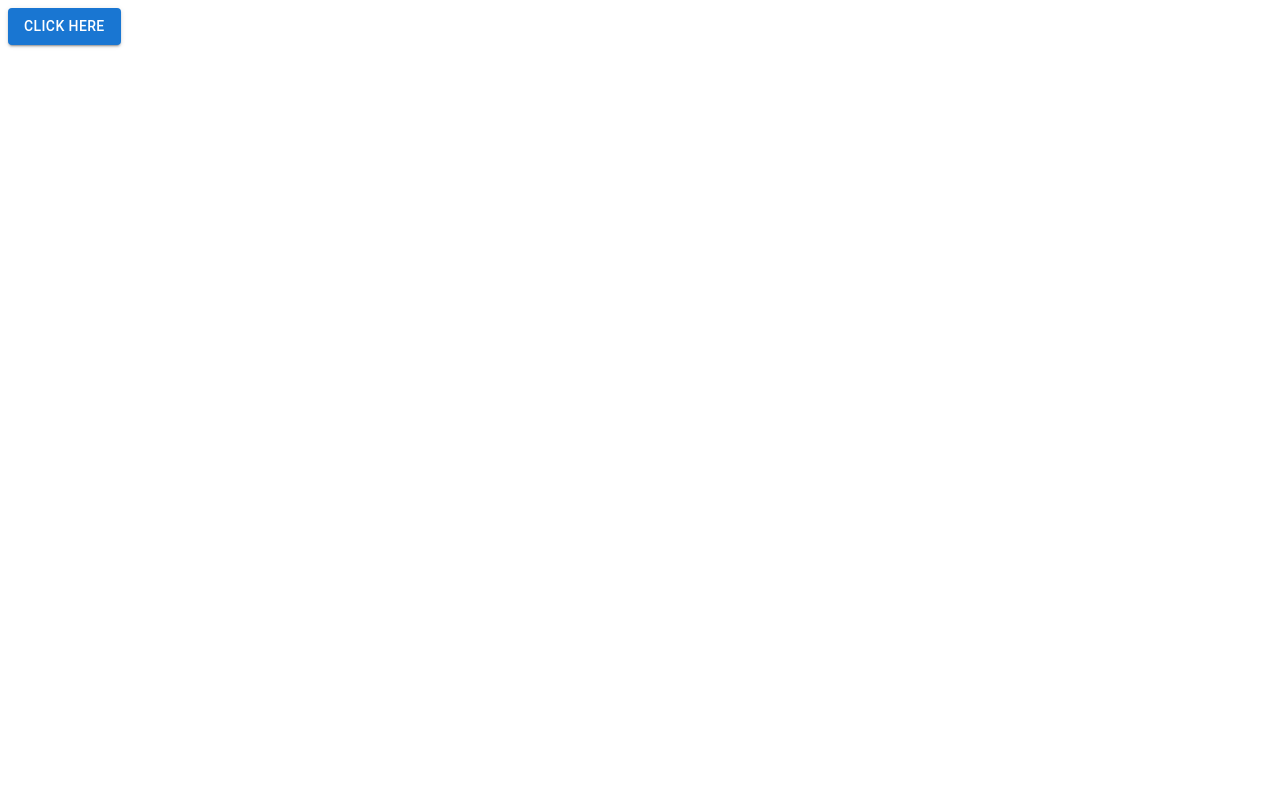
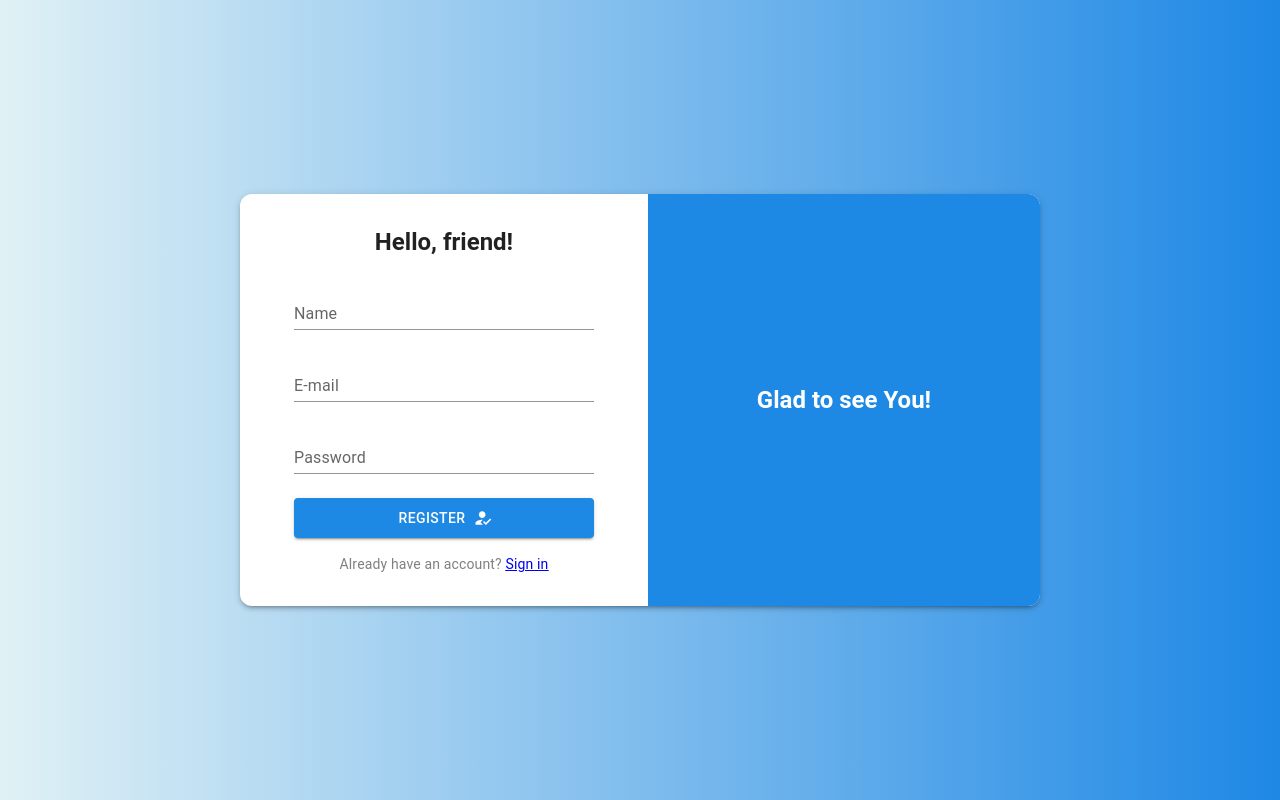
Before and after one commit to prajwal-web/Dev-Connect-FrontEnd, a React (Vite) app: page / in a window 1280 px wide. Built offline with nearby package versions, Linux system fonts and the light colour scheme.

Commit message:
feat: created LoginRegister Page

```diff
--- a/package.json
+++ b/package.json
@@ -13,10 +13,13 @@
   "dependencies": {
     "@emotion/react": "^11.14.0",
     "@emotion/styled": "^11.14.0",
+    "@mui/icons-material": "^6.4.7",
     "@mui/material": "^6.4.7",
     "@mui/styled-engine-sc": "^6.4.6",
     "react": "^19.0.0",
+    "react-cookie": "^7.2.2",
     "react-dom": "^19.0.0",
+    "react-router": "^7.3.0",
     "styled-components": "^6.1.15"
   },
   "devDependencies": {
--- a/src/App.tsx
+++ b/src/App.tsx
@@ -1,10 +1,18 @@
-import { Button } from '@mui/material';
+import { CssBaseline } from '@mui/material';
+// import { ThemeProvider } from '@mui/material/styles';
+// import { darkTheme } from './theme/AppTheme';
+import { BrowserRouter } from 'react-router';
+import AppRouter from './router/AppRouter';
 
 function App() {
   return (
     <>
-      {/* https://dev-connect-service.onrender.com/ */}
-      <Button variant="contained">click here</Button>
+      {/* <ThemeProvider theme={darkTheme}> */}
+      <CssBaseline />
+      <BrowserRouter>
+        <AppRouter />
+      </BrowserRouter>
+      {/* </ThemeProvider> */}
     </>
   );
 }
--- a/src/main.tsx
+++ b/src/main.tsx
@@ -1,9 +1,12 @@
 import { StrictMode } from 'react';
 import { createRoot } from 'react-dom/client';
 import App from './App.tsx';
+import { CookiesProvider } from 'react-cookie';
 
 createRoot(document.getElementById('root')!).render(
   <StrictMode>
-    <App />
+    <CookiesProvider>
+      <App />
+    </CookiesProvider>
   </StrictMode>
 );
--- /dev/null
+++ b/src/pages/LoginPage.tsx
@@ -0,0 +1,105 @@
+import { Box, Typography, TextField, Button } from '@mui/material';
+import LoginIcon from '@mui/icons-material/Login';
+import { Link } from 'react-router';
+
+const LoginPage = () => {
+  return (
+    <Box
+      sx={{
+        display: 'flex',
+        justifyContent: 'center',
+        alignItems: 'center',
+        minHeight: '100vh',
+        background: 'linear-gradient(to right, #1e3c72, rgb(213, 106, 240))',
+        width: '100%',
+        margin: 0,
+        padding: 0
+      }}
+    >
+      <Box
+        sx={{
+          width: { xs: '90%', sm: '80%', md: '60%', lg: 800 },
+          bgcolor: 'white',
+          p: { xs: 2, sm: 4 },
+          borderRadius: 2,
+          boxShadow: 3,
+          textAlign: 'center',
+          display: 'flex',
+          flexDirection: { xs: 'column', sm: 'row' },
+          gap: { xs: 2, sm: 20 }
+        }}
+      >
+        <Box
+          component="img"
+          sx={{
+            height: { xs: 100, sm: 150, lg: 250 },
+            width: { xs: 100, sm: 150, lg: 250 },
+            borderRadius: '50%',
+            mb: { xs: 3, sm: 0, lg: 8 },
+            mt: { sm: 8 },
+            mx: 'auto'
+          }}
+          alt="Login Icon"
+          src="https://thumbs.dreamstime.com/z/login-icon-button-vector-illustration-isolated-white-background-126999474.jpg"
+        />
+        <Box
+          display="flex"
+          flexDirection="column"
+          sx={{
+            justifyContent: 'center',
+            alignItems: 'center',
+            width: '100%',
+            mt: { xs: 2, sm: 0 }
+          }}
+        >
+          <Typography variant="h5" fontWeight="bold" gutterBottom>
+            User Login
+          </Typography>
+          <TextField
+            margin="normal"
+            variant="standard"
+            label="Email ID"
+            type="email"
+            sx={{
+              width: { xs: '80%', sm: 200, lg: 300 },
+              borderRadius: '10px',
+              mx: 'auto'
+            }}
+          />
+          <TextField
+            margin="normal"
+            variant="standard"
+            label="Password"
+            type="password"
+            sx={{
+              width: { xs: '80%', sm: 200, lg: 300 },
+              borderRadius: '10px',
+              mx: 'auto'
+            }}
+          />
+          <Button
+            variant="contained"
+            color="success"
+            sx={{
+              mt: 2,
+              py: 1,
+              width: { xs: '80%', sm: 200, lg: 300 },
+              mx: 'auto'
+            }}
+            endIcon={<LoginIcon />}
+          >
+            Login
+          </Button>
+          <Typography variant="body2" sx={{ mt: 2, color: 'gray' }}>
+            Dont have account?
+            <a href="#" style={{ marginLeft: 3 }}>
+              <Link to="/">Register Here </Link>
+            </a>
+          </Typography>
+        </Box>
+      </Box>
+    </Box>
+  );
+};
+
+export default LoginPage;
--- /dev/null
+++ b/src/pages/RegisterPage.tsx
@@ -0,0 +1,109 @@
+import { Box, Typography, TextField, Button } from '@mui/material';
+import HowToRegIcon from '@mui/icons-material/HowToReg';
+import { Link } from 'react-router';
+
+const RegisterPage = () => {
+  return (
+    <Box
+      sx={{
+        display: 'flex',
+        justifyContent: 'center',
+        alignItems: 'center',
+        minHeight: '100vh',
+        background: 'linear-gradient(to right,rgb(224, 241, 245), #1e88e5)'
+      }}
+    >
+      <Box
+        sx={{
+          width: { xs: '90%', sm: '80%', md: '60%', lg: 800 },
+          display: 'flex',
+          bgcolor: 'white',
+          borderRadius: 3,
+          boxShadow: 3,
+          overflow: 'hidden'
+        }}
+      >
+        <Box
+          sx={{
+            flex: 1,
+            p: 4,
+            textAlign: 'center'
+          }}
+        >
+          <Typography variant="h5" fontWeight="bold" gutterBottom>
+            Hello, friend!
+          </Typography>
+          <TextField
+            fullWidth
+            margin="normal"
+            variant="standard"
+            label="Name"
+            sx={{
+              width: { xs: 150, sm: 200, lg: 300 },
+              borderRadius: '10px',
+              mx: 'auto'
+            }}
+          />
+          <TextField
+            fullWidth
+            margin="normal"
+            variant="standard"
+            label="E-mail"
+            type="email"
+            sx={{
+              width: { xs: 150, sm: 200, lg: 300 },
+              borderRadius: '10px',
+              mx: 'auto'
+            }}
+          />
+          <TextField
+            fullWidth
+            margin="normal"
+            variant="standard"
+            label="Password"
+            type="password"
+            sx={{
+              width: { xs: 150, sm: 200, lg: 300 },
+              borderRadius: '10px',
+              mx: 'auto'
+            }}
+          />
+
+          <Button
+            fullWidth
+            variant="contained"
+            endIcon={<HowToRegIcon color="inherit" />}
+            sx={{ mt: 2, py: 1, bgcolor: '#1e88e5', width: { sm: 200, lg: 300 } }}
+          >
+            Register
+          </Button>
+          <Typography variant="body2" sx={{ mt: 2, color: 'gray' }}>
+            Already have an account?{' '}
+            <a href="#">
+              <Link to="/login">Sign in </Link>
+            </a>
+          </Typography>
+        </Box>
+
+        <Box
+          sx={{
+            flex: 1,
+            bgcolor: '#1e88e5',
+            color: 'white',
+            display: 'flex',
+            flexDirection: 'column',
+            justifyContent: 'center',
+            alignItems: 'center',
+            p: 3
+          }}
+        >
+          <Typography variant="h5" fontWeight="bold">
+            Glad to see You!
+          </Typography>
+        </Box>
+      </Box>
+    </Box>
+  );
+};
+
+export default RegisterPage;
--- /dev/null
+++ b/src/router/AppRouter.tsx
@@ -0,0 +1,16 @@
+import { Route, Routes } from 'react-router';
+import RegisterPage from '../pages/RegisterPage';
+import LoginPage from '../pages/LoginPage';
+
+const AppRouter = () => {
+  return (
+    <>
+      <Routes>
+        <Route index element={<RegisterPage />} />
+        <Route path="login" element={<LoginPage />} />
+      </Routes>
+    </>
+  );
+};
+
+export default AppRouter;
--- /dev/null
+++ b/src/theme/AppTheme.tsx
@@ -0,0 +1,106 @@
+// import { createTheme } from '@mui/material/styles';
+
+// // Dark Theme
+// const darkTheme = createTheme({
+//   palette: {
+//     mode: 'dark',
+//     primary: {
+//       main: '#8e2bd9'
+//     },
+//     secondary: {
+//       main: '#77d92b'
+//     },
+//     background: {
+//       default: '#121212',
+//       paper: '#1e1e1e'
+//     },
+//     text: {
+//       primary: '#fff',
+//       secondary: '#b0b0b0'
+//     }
+//   },
+//   typography: {
+//     fontFamily: '"Roboto", sans-serif',
+//     h1: {
+//       fontSize: '2.5rem',
+//       fontFamily: 'cursive',
+//       fontWeight: 700,
+//       letterSpacing: '-0.5px'
+//     },
+//     h2: {
+//       fontSize: '2rem',
+//       fontFamily: 'cursive',
+//       fontWeight: 600
+//     },
+//     body1: {
+//       fontSize: '1rem',
+//       fontWeight: 400
+//     },
+//     button: {
+//       fontSize: '1rem',
+//       fontWeight: 600
+//     }
+//   },
+//   breakpoints: {
+//     values: {
+//       xs: 0,
+//       sm: 600,
+//       md: 900,
+//       lg: 1200,
+//       xl: 1536
+//     }
+//   }
+// });
+
+// const lightTheme = createTheme({
+//   palette: {
+//     mode: 'dark',
+//     primary: {
+//       main: '#8e2bd9'
+//     },
+//     secondary: {
+//       main: '#77d92b'
+//     },
+//     background: {
+//       default: '#f5f5f5',
+//       paper: '#ffffff'
+//     },
+//     text: {
+//       primary: '#121212',
+//       secondary: '#757575'
+//     }
+//   },
+//   typography: {
+//     fontFamily: '"Roboto", sans-serif',
+//     h1: {
+//       fontSize: '2.5rem',
+//       fontFamily: 'cursive',
+//       fontWeight: 700,
+//       letterSpacing: '-0.5px'
+//     },
+//     h2: {
+//       fontSize: '2rem',
+//       fontFamily: 'cursive',
+//       fontWeight: 600
+//     },
+//     body1: {
+//       fontSize: '1rem',
+//       fontWeight: 400
+//     },
+//     button: {
+//       fontSize: '1rem',
+//       fontWeight: 600
+//     }
+//   },
+//   breakpoints: {
+//     values: {
+//       xs: 0,
+//       sm: 600,
+//       md: 900,
+//       lg: 1200,
+//       xl: 1536
+//     }
+//   }
+// });
+
+// export { darkTheme, lightTheme };
--- a/src/theme/theme.tsx
+++ /dev/null
@@ -1,5 +0,0 @@
-const theme = () => {
-  return <></>;
-};
-
-export default theme;
```
Also changed, not shown: src/hooks/UseApiRequest.tsx (added), 1 other file (tests, documents, lock files or other folders).
